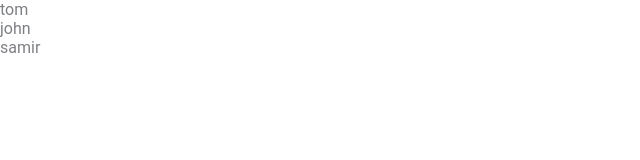
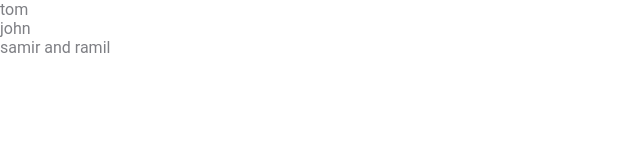
Before and after one commit to nasirlisamir/myproject, a plain HTML site: page index.html in a window 1280 px wide. Shown: the full height of the page, 0-640 px from the left. Drawn offline with Linux system fonts and the light colour scheme.

Commit message:
samir and ramil

```diff
--- a/index.html
+++ b/index.html
@@ -9,7 +9,7 @@
 <body>
     <p>tom</p>
     <p>john</p>
-    <p>samir</p>
+    <p>samir and ramil</p>
 
 
 
```
